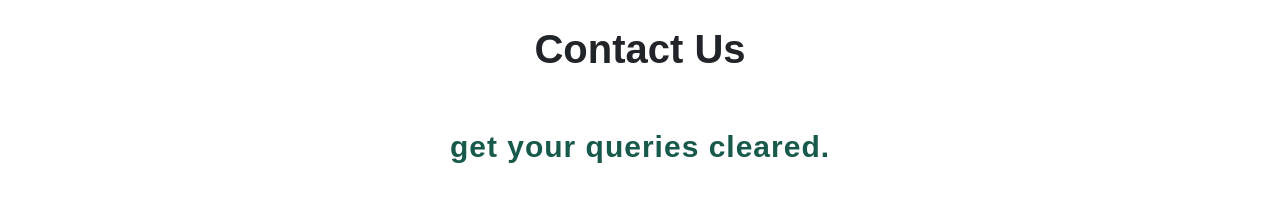
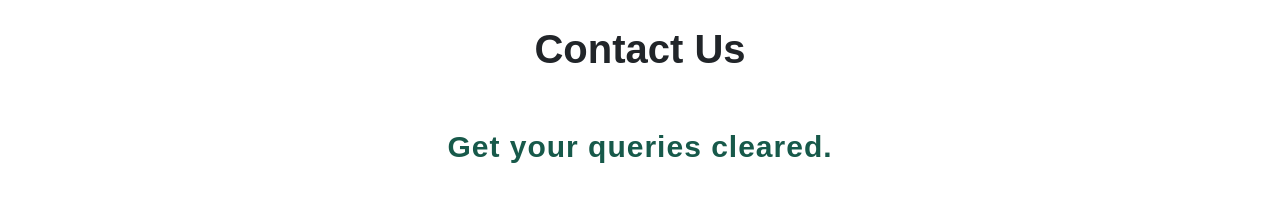
Before and after one commit to sadhanasharma1/InfoOlympic, a plain HTML site: page index.html in a window 1280 px wide. Shown: the part 10600-10819 px from the top of the page. Drawn offline with nearby package versions, Linux system fonts and the light colour scheme.

Commit message:
Update index.html

```diff
--- a/index.html
+++ b/index.html
@@ -541,7 +541,7 @@
             <div class="CntcForm">
                 <h1>Contact Us</h1>
                 <p>
-                   <p class="title_btm"> get your queries cleared.</p>
+                   <p class="title_btm"> Get your queries cleared.</p>
                     <form target="_blank" action="https://formsubmit.co/sadhanaksharma6@gmail.com" method="POST">
                 <!-- <form action="mail.php" method="POST" target="newsite"> -->
                     <!-- "https://formsubmit.co/abhradipsaha360@gmail.com" -->
```
